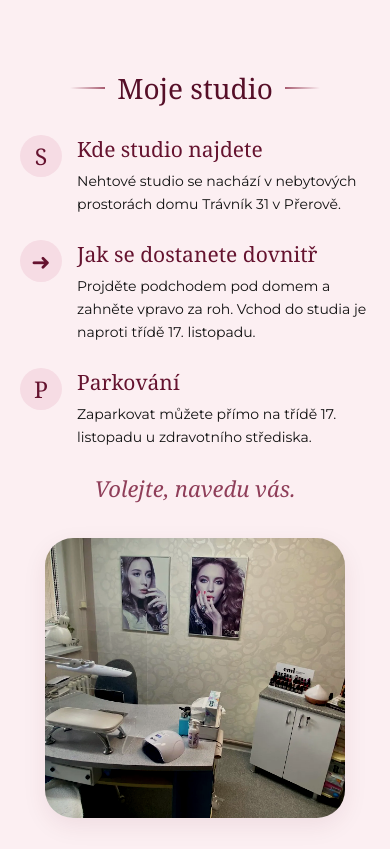
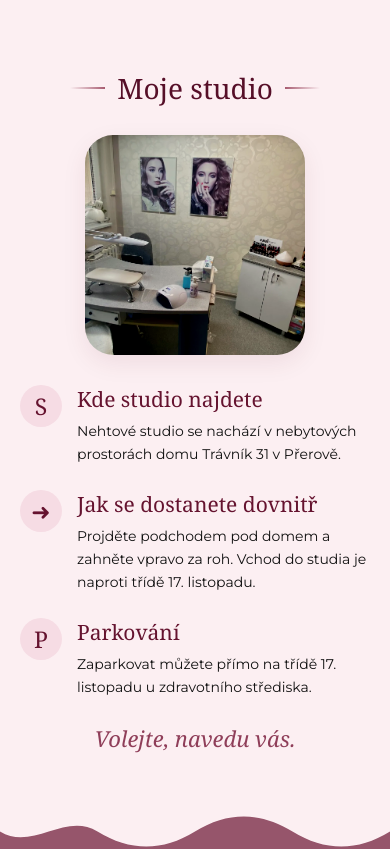
Before and after one commit to ZajaIT/Ivana_Peckova, a plain HTML site: page index.html in a window 390 px wide. Shown: the part 5060-5909 px from the top of the page. Drawn offline with Linux system fonts and the light colour scheme.

Commit message:
Update index.html

```diff
--- a/index.html
+++ b/index.html
@@ -1582,6 +1582,29 @@
   .footer-column:not(.footer-signature) > p,
   .footer-social {
     padding-left: 25px;
+  }
+
+}
+    /* MOBIL – FOTKA POD NADPISEM MOJE STUDIO */
+@media (max-width: 767px) {
+
+  .studio-layout {
+    display: flex;
+    flex-direction: column;
+    align-items: center;
+    gap: 30px;
+  }
+
+  .studio-photo {
+    order: -1;
+    width: 220px;
+    height: 220px;
+    margin: 0 auto;
+  }
+
+  .studio-info {
+    order: 1;
+    width: 100%;
   }
 
 }
```
